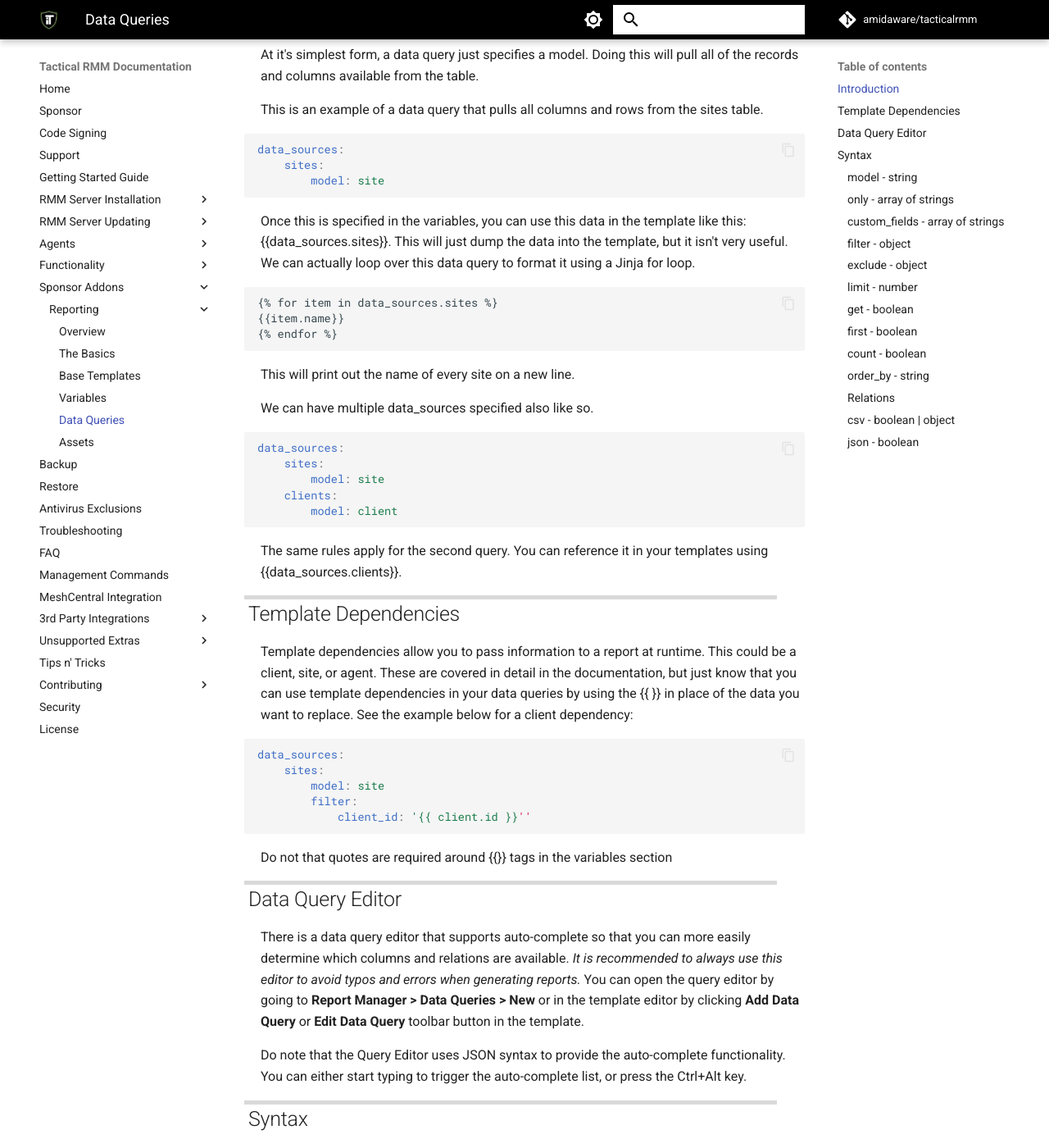
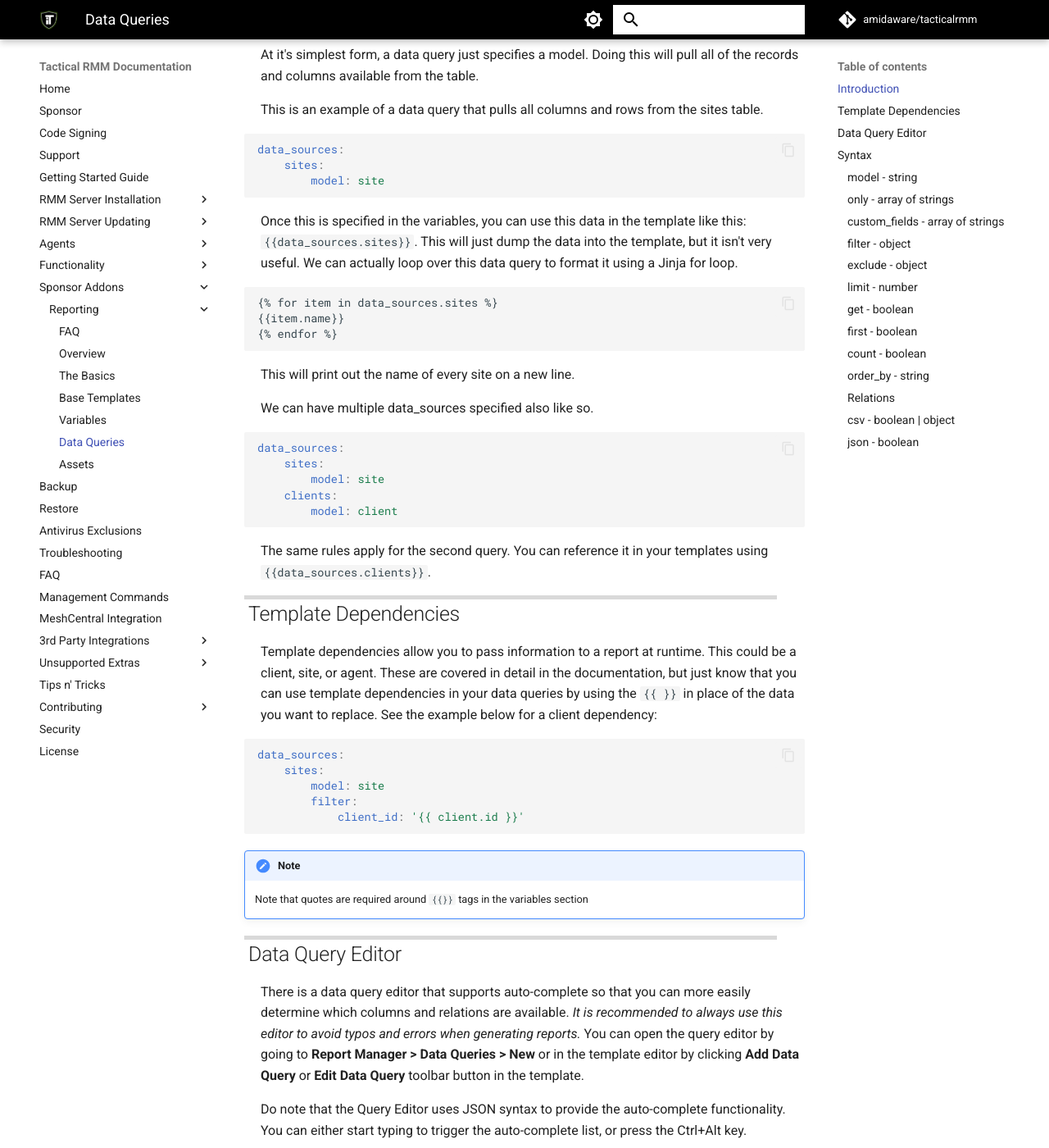
Before and after one commit to amidaware/trmm-docs, an MkDocs documentation site: the page built from docs/ee/reporting/functions/reporting_dataqueries.md, in a window 1280 px wide and 1400 px high, scrolled down 320 px. Shown: the whole window at 82% size. Built offline with MkDocs 1.6.1 and Material for MkDocs 9.7.7, drawn with Linux system fonts in a browser that asks for light colours; comment, search, counter and statistics services are not loaded; some of the changed text lies outside the part shown.

Commit message:
adding faq

````diff
--- a/docs/ee/reporting/functions/reporting_dataqueries.md
+++ b/docs/ee/reporting/functions/reporting_dataqueries.md
@@ -19,7 +19,7 @@
 ```
 
 Once this is specified in the variables, you can use this data in the template like this:
-{{data_sources.sites}}. This will just dump the data into the template, but it isn't very
+`{{data_sources.sites}}`. This will just dump the data into the template, but it isn't very
 useful. We can actually loop over this data query to format it using a Jinja
 for loop.
 
@@ -42,13 +42,13 @@
 ```
 
 The same rules apply for the second query. You can reference it in your templates using
-{{data_sources.clients}}.
+`{{data_sources.clients}}`.
 
 ## Template Dependencies
 
 Template dependencies allow you to pass information to a report at runtime. This could be
 a client, site, or agent. These are covered in detail in the documentation, but just know
-that you can use template dependencies in your data queries by using the {{ }} in place of the
+that you can use template dependencies in your data queries by using the `{{ }}` in place of the
 data you want to replace. See the example below for a client dependency:
 
 ```yaml
@@ -56,10 +56,11 @@
     sites:
         model: site
         filter:
-            client_id: '{{ client.id }}''
+            client_id: '{{ client.id }}'
 ```
 
-Do not that quotes are required around {{}} tags in the variables section
+!!!note
+    Note that quotes are required around `{{}}` tags in the variables section
 
 ## Data Query Editor
 
@@ -473,7 +474,7 @@
 
 Usage in template
 
-{{data_sources.agents}}
+`{{data_sources.agents}}`
 
 Output will look something like:
 
--- a/mkdocs.yml
+++ b/mkdocs.yml
@@ -37,6 +37,7 @@
       - "Examples": functions/examples.md
   - Sponsor Addons:
       - "Reporting":
+          - "FAQ": ee/reporting/faq.md
           - "Overview": ee/reporting/reporting_overview.md
           - "The Basics": ee/reporting/functions/reporting_basics.md
           - "Base Templates": ee/reporting/functions/reporting_basetemplates.md
````
Also changed, not shown: other parts of docs/ee/reporting/functions/reporting_dataqueries.md (+3 -3 lines), docs/ee/reporting/faq.md (added, +13 -0 lines), docs/sponsor.md (+2 -2 lines).
